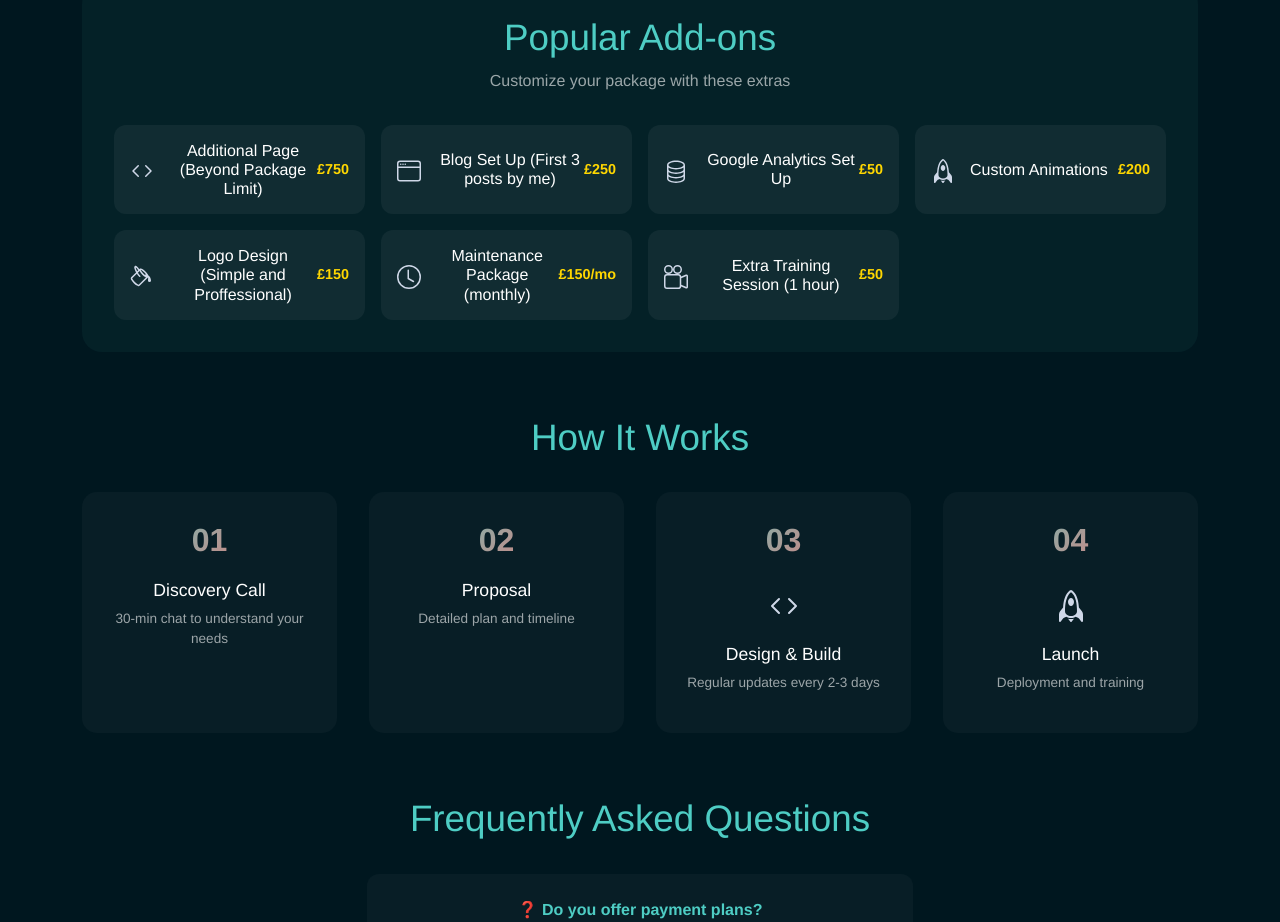
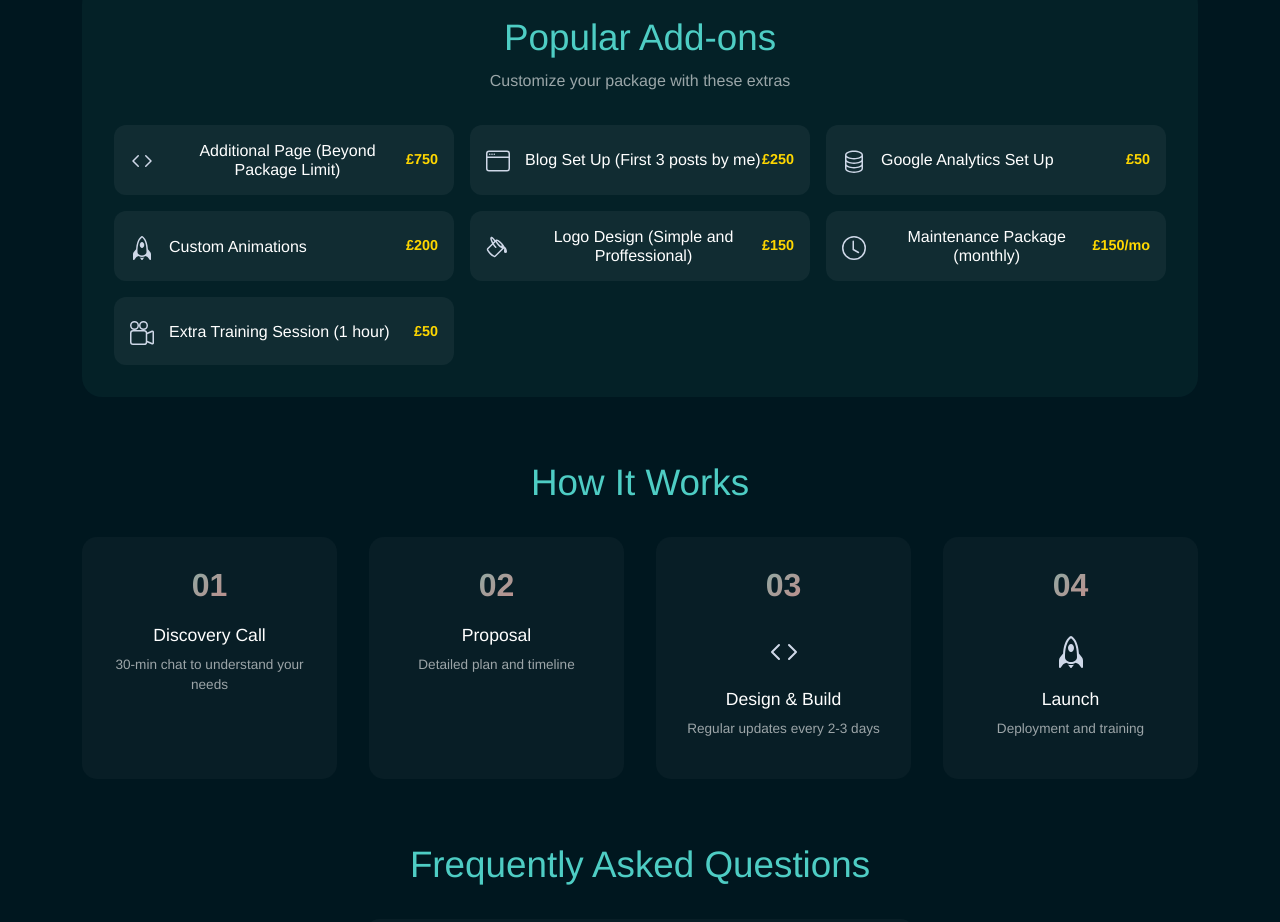
Before and after one commit to DanilleH22/portfolio, a React (Create React App) app: page / in a window 1280 px wide. Shown: the part 6160-7082 px from the top of the page. Built offline with nearby package versions, Linux system fonts and the light colour scheme.

Commit message:
Update styling on packages

```diff
--- a/src/styles/Packages.module.css
+++ b/src/styles/Packages.module.css
@@ -242,7 +242,7 @@
 
 .addonsGrid {
   display: grid;
-  grid-template-columns: repeat(auto-fit, minmax(250px, 1fr));
+  grid-template-columns: repeat(auto-fit, minmax(260px, 2fr));
   gap: 1rem;
   background: transparent;
 }
```
